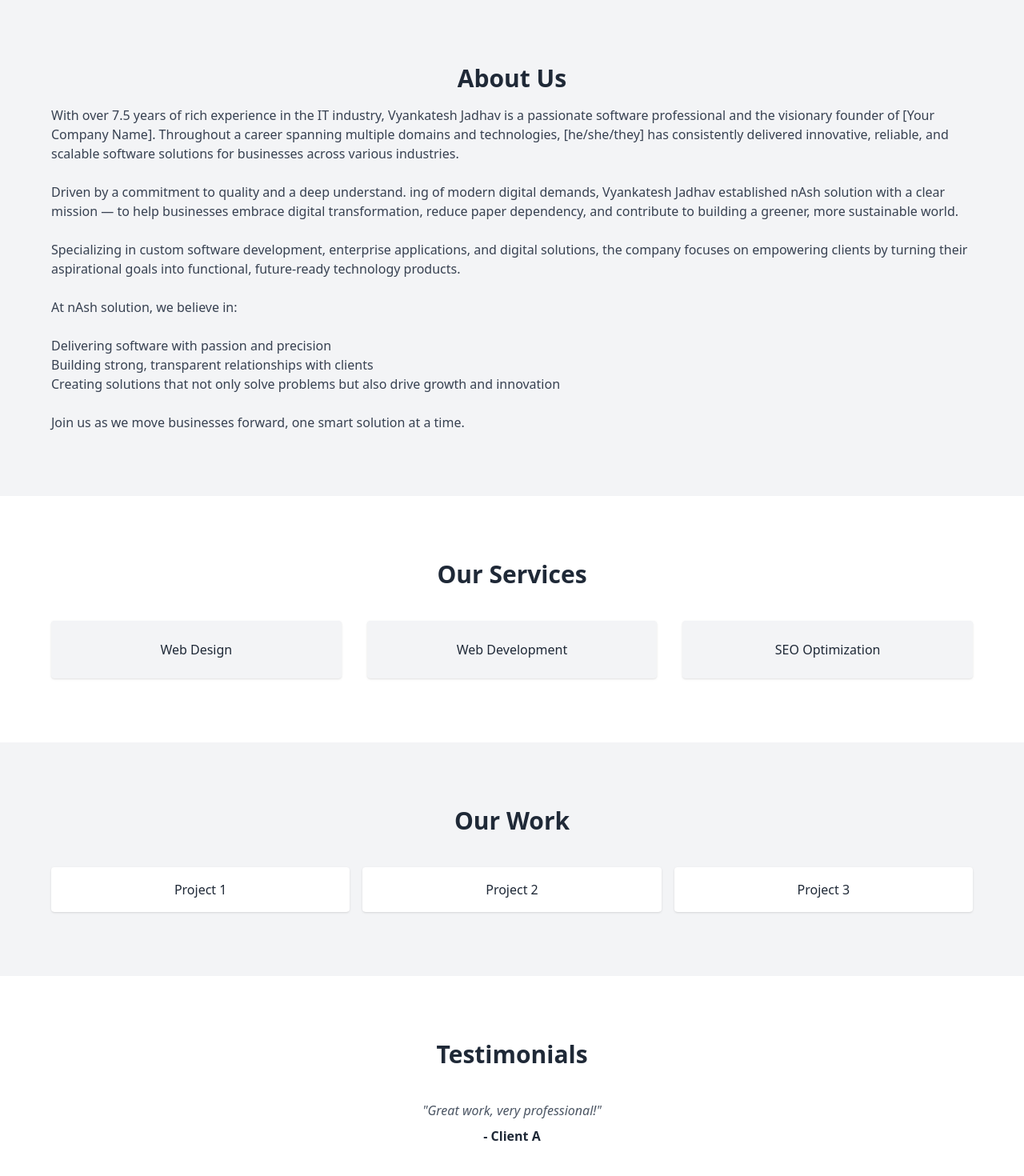
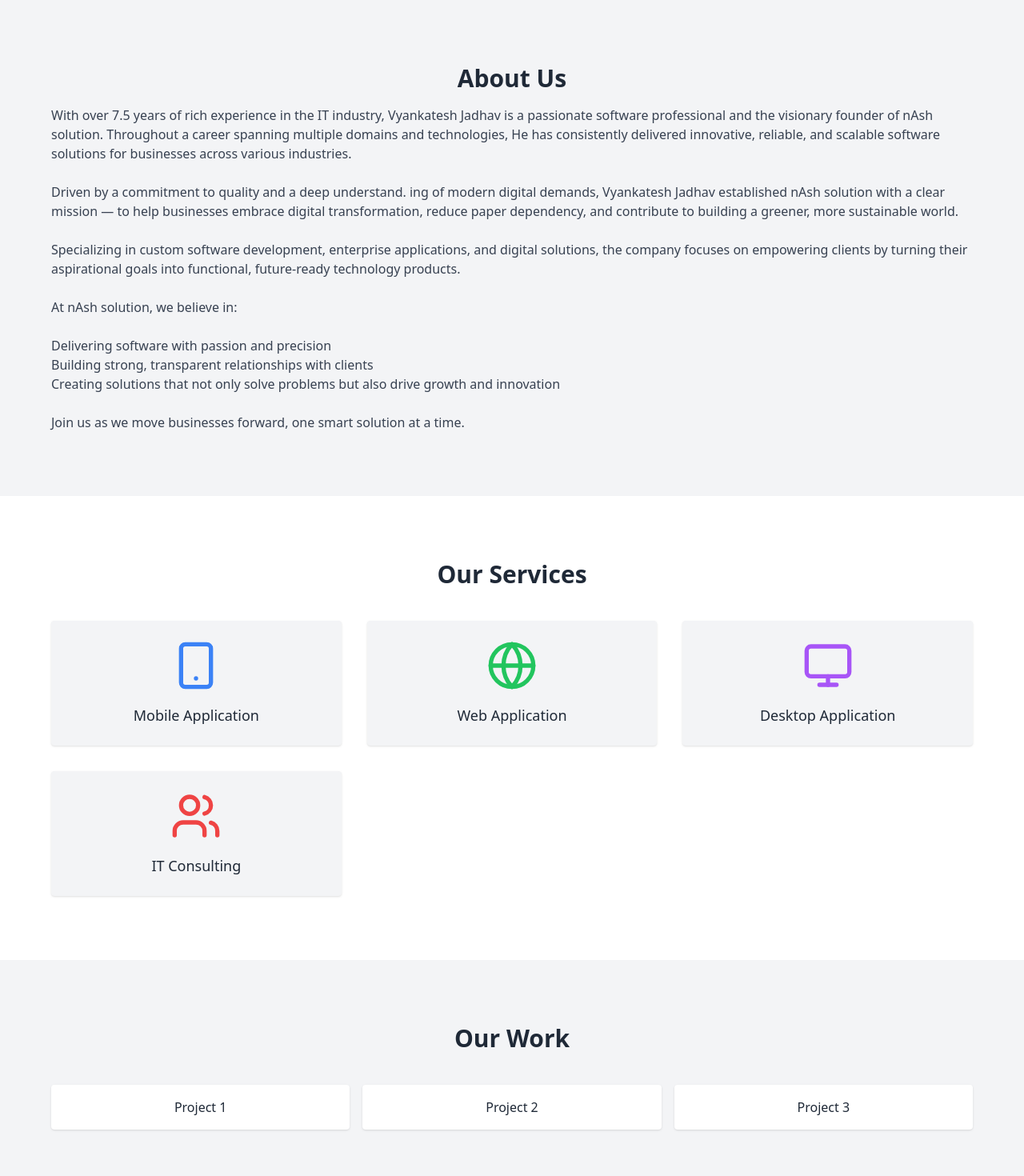
Before and after one commit to prabhacha/passionweb, a React (Create React App) app: page / in a window 1280 px wide. Shown: the part 640-2110 px from the top of the page at 80% size. Built offline with nearby package versions, Linux system fonts and the light colour scheme.

Commit message:
added images

```diff
--- a/package.json
+++ b/package.json
@@ -6,6 +6,7 @@
   "dependencies": {
     "autoprefixer": "^10.4.21",
     "framer-motion": "^12.23.12",
+    "lucide-react": "^0.544.0",
     "postcss": "^8.5.6",
     "react": "^18.2.0",
     "react-dom": "^18.2.0",
--- a/src/App.js
+++ b/src/App.js
@@ -3,6 +3,7 @@ import { motion } from 'framer-motion';
 import { Swiper, SwiperSlide } from 'swiper/react';
 import 'swiper/css';
 import { initGA } from './components/analytics';
+import { Smartphone, Globe, Monitor, Users } from "lucide-react";
 
 export default function App() {
   const [menuOpen, setMenuOpen] = useState(false);
@@ -35,8 +36,10 @@ export default function App() {
       {/* Navbar */}
       <header className={`fixed w-full top-0 z-50 transition-colors duration-300 ${scrolled ? 'bg-white shadow' : 'bg-transparent'}`}>
         <nav className="container mx-auto p-4 flex justify-between items-center">
+          <div className="flex flex-col">
             <h1 className="text-xl font-bold text-red-500">ClearFiles</h1>
-<p className="text-sm text-gray-500">Your Work Our Passion</p>
+            <p className="text-sm text-gray-500 tracking-wide">Your Work, Our Passion</p>
+          </div>
           {/* Hamburger button */}
           <button
             className="md:hidden text-gray-700"
@@ -100,7 +103,7 @@ export default function App() {
         <h3 className="text-3xl font-semibold mb-4 text-center">About Us</h3>
         <div class="max-w-6xl mx-auto text-left space-y-6 text-gray-700">
           <p>
-          With over 7.5 years of rich experience in the IT industry, Vyankatesh Jadhav is a passionate software professional and the visionary founder of [Your Company Name]. Throughout a career spanning multiple domains and technologies, [he/she/they] has consistently delivered innovative, reliable, and scalable software solutions for businesses across various industries.</p>
+            With over 7.5 years of rich experience in the IT industry, Vyankatesh Jadhav is a passionate software professional and the visionary founder of nAsh solution. Throughout a career spanning multiple domains and technologies, He has consistently delivered innovative, reliable, and scalable software solutions for businesses across various industries.</p>
           <p>Driven by a commitment to quality and a deep understand.
             ing of modern digital demands, Vyankatesh Jadhav established nAsh solution with a clear mission — to help businesses embrace digital transformation, reduce paper dependency, and contribute to building a greener, more sustainable world.</p>
           <p>Specializing in custom software development, enterprise applications, and digital solutions, the company focuses on empowering clients by turning their aspirational goals into functional, future-ready technology products.</p>
@@ -123,12 +126,26 @@ export default function App() {
         viewport={{ once: true }}
         transition={{ duration: 0.8 }}
       >
-        <h3 className="text-3xl font-semibold mb-10">Our Services</h3>
+        <h3 className="text-3xl font-semibold mb-10 text-center">Our Services</h3>
         <div className="grid grid-cols-1 md:grid-cols-3 gap-8 max-w-6xl mx-auto">
-          <div className="p-6 bg-gray-100 rounded shadow">Web Design</div>
-          <div className="p-6 bg-gray-100 rounded shadow">Web Development</div>
-          <div className="p-6 bg-gray-100 rounded shadow">SEO Optimization</div>
+          <div className="p-6 bg-gray-100 rounded shadow flex flex-col items-center">
+            <Smartphone className="w-16 h-16 text-blue-500 mb-4" />
+            <p className="text-lg font-medium">Mobile Application</p>
           </div>
+          <div className="p-6 bg-gray-100 rounded shadow flex flex-col items-center">
+            <Globe className="w-16 h-16 text-green-500 mb-4" />
+            <p className="text-lg font-medium">Web Application</p>
+          </div>
+          <div className="p-6 bg-gray-100 rounded shadow flex flex-col items-center">
+            <Monitor className="w-16 h-16 text-purple-500 mb-4" />
+            <p className="text-lg font-medium">Desktop Application</p>
+          </div>
+          <div className="p-6 bg-gray-100 rounded shadow flex flex-col items-center">
+            <Users className="w-16 h-16 text-red-500 mb-4" />
+            <p className="text-lg font-medium">IT Consulting</p>
+          </div>
+        </div>
+
       </motion.section>
 
       {/* Portfolio */}
```
Also changed, not shown: 1 other file (tests, documents, lock files or other folders). Lines whose indentation alone changed are shown as unchanged.
